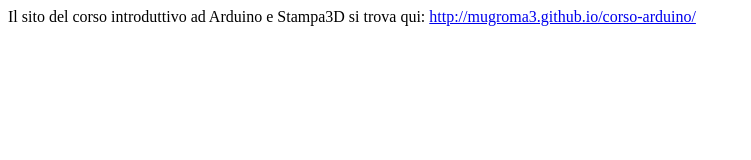
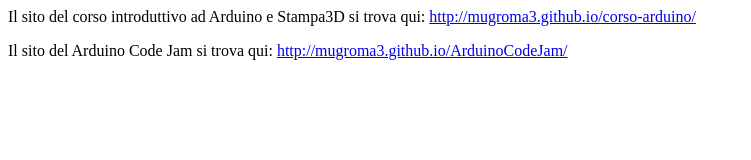
Before and after one commit to mugroma3/mugroma3.github.io, a plain HTML site: page index.html in a window 1280 px wide. Shown: the whole page, without its empty margins (0-751 px from the left). Drawn offline with Linux system fonts and the light colour scheme.

Commit message:
Update index.html

```diff
--- a/index.html
+++ b/index.html
@@ -4,5 +4,6 @@
   </head>
   <body>
     <p>Il sito del corso introduttivo ad Arduino e Stampa3D si trova qui: <a href="http://mugroma3.github.io/corso-arduino/">http://mugroma3.github.io/corso-arduino/</a></p>
+    <p>Il sito del Arduino Code Jam si trova qui: <a href="http://mugroma3.github.io/ArduinoCodeJam/">http://mugroma3.github.io/ArduinoCodeJam/</a></p>
   </body>
 </html>
```
